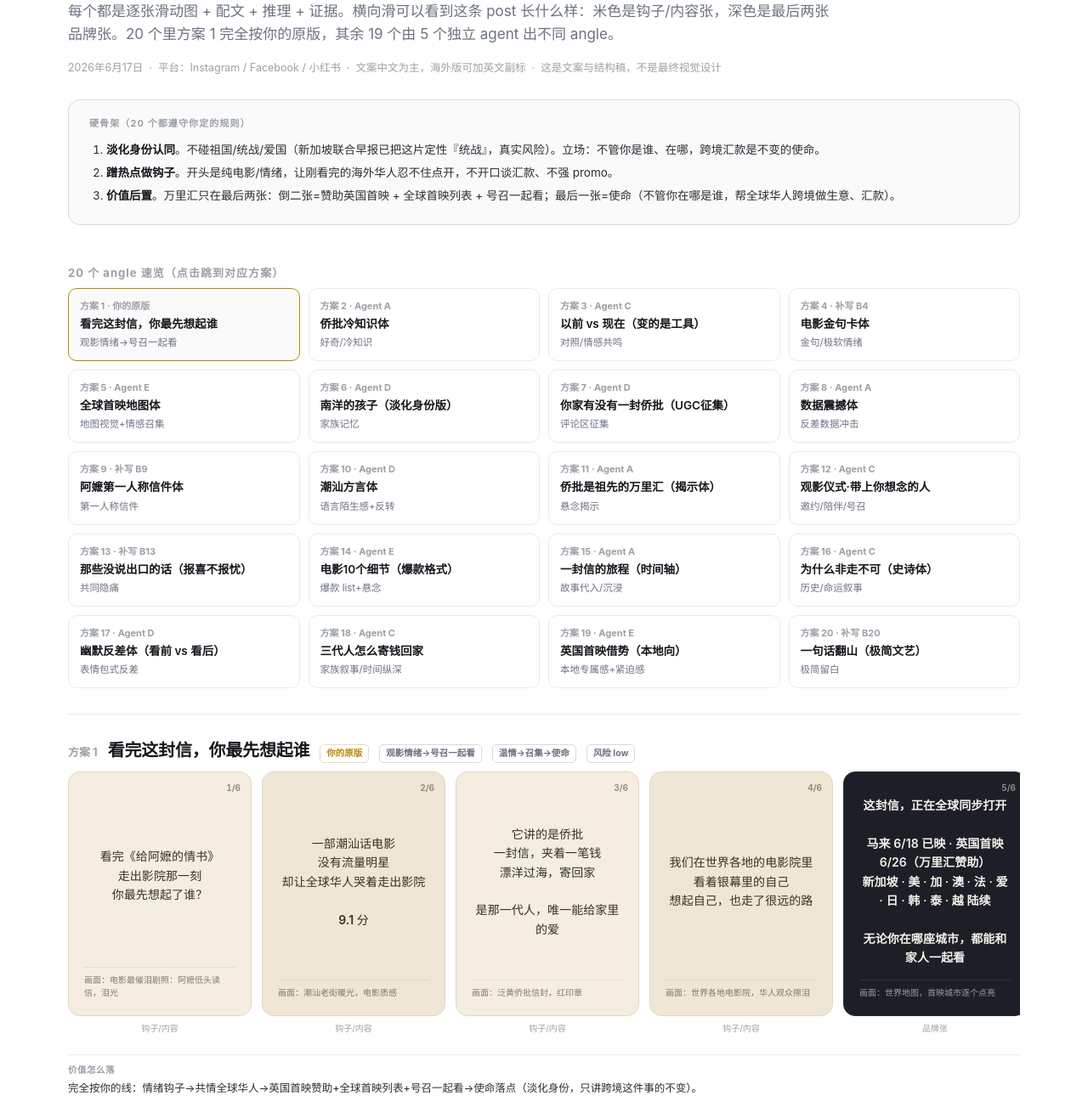
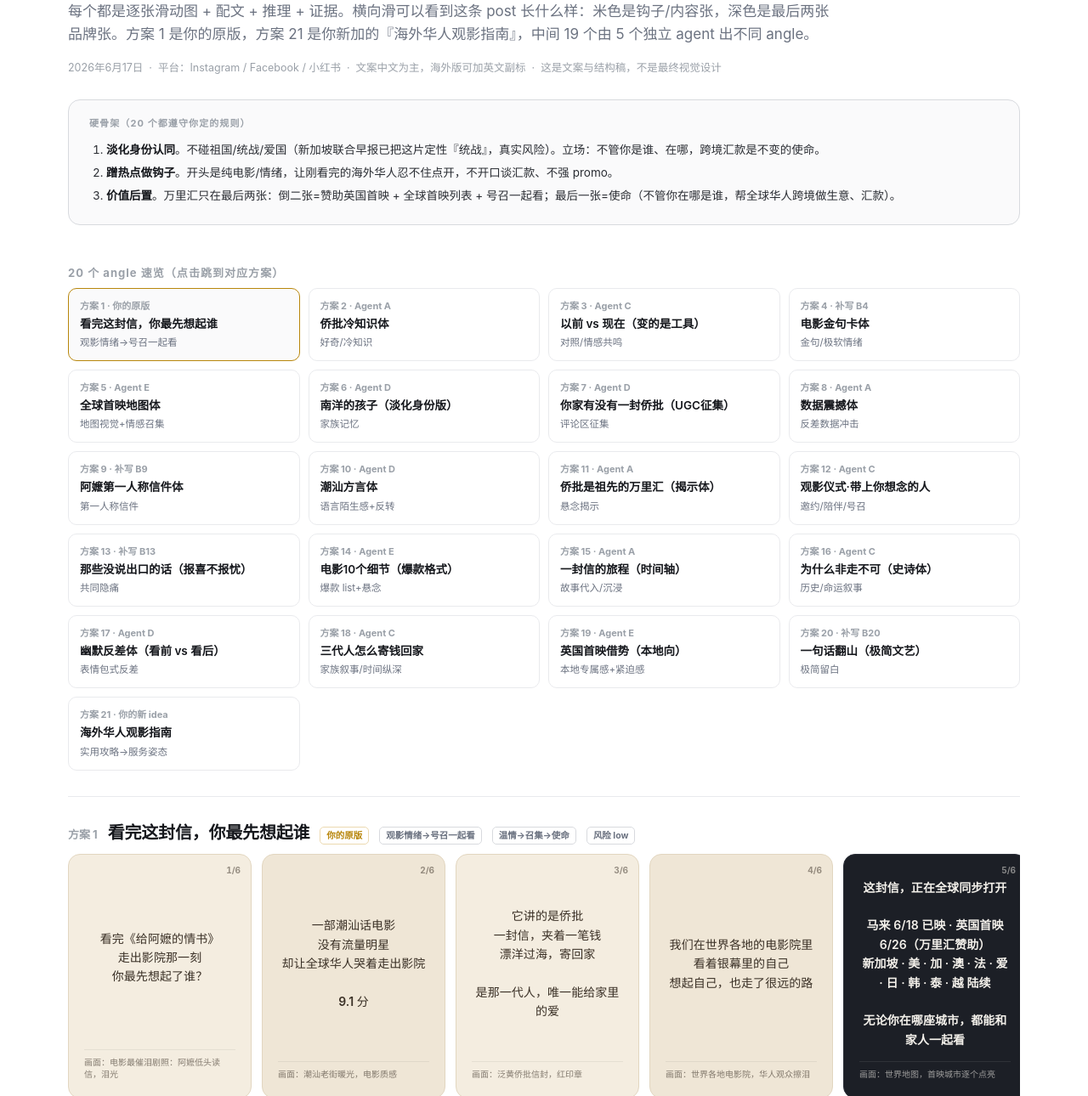
Before and after one commit to socialworldfirst/ama-rednote-research, a plain HTML site: page carousels.html in a window 1280 px wide. Shown: the part 145-1435 px from the top of the page at 85% size. Drawn offline with Linux system fonts and the light colour scheme.

Commit message:
加方案21 海外华人观影指南（你的新 idea，服务姿态落点）

```diff
--- a/carousels.html
+++ b/carousels.html
@@ -76,8 +76,8 @@ details.cap .capbody{margin-top:8px;font-size:12.5px;color:#2a2d33;line-height:1
 <div class="wrap">
 
 <p class="eyebrow">万里汇（WorldFirst） · 品牌账号 carousel 方案 · <a href="./">研究首页</a> · <a href="./overseas.html">海外受众</a> · <a href="./evidence.html">证据核查</a></p>
-<h1>20 个 carousel 方案：蹭《给阿嬷的情书》，海内外同发</h1>
-<p class="sub">每个都是逐张滑动图 + 配文 + 推理 + 证据。横向滑可以看到这条 post 长什么样：米色是钩子/内容张，深色是最后两张品牌张。20 个里方案 1 完全按你的原版，其余 19 个由 5 个独立 agent 出不同 angle。</p>
+<h1>21 个 carousel 方案：蹭《给阿嬷的情书》，海内外同发</h1>
+<p class="sub">每个都是逐张滑动图 + 配文 + 推理 + 证据。横向滑可以看到这条 post 长什么样：米色是钩子/内容张，深色是最后两张品牌张。方案 1 是你的原版，方案 21 是你新加的『海外华人观影指南』，中间 19 个由 5 个独立 agent 出不同 angle。</p>
 <div class="stamp">2026年6月17日 &nbsp;&middot;&nbsp; 平台：Instagram / Facebook / 小红书 &nbsp;&middot;&nbsp; 文案中文为主，海外版可加英文副标 &nbsp;&middot;&nbsp; 这是文案与结构稿，不是最终视觉设计</div>
 
 <div class="spine">
--- a/carousels_data.js
+++ b/carousels_data.js
@@ -310,5 +310,21 @@ window.DECK = [
  why:"极简留白美学是 IG 的强项，每张一两行字、大量留白，每张都可单独截图传播；文艺调性与电影气质契合。",
  ev:"侨批=把爱跨海送达；用户自发『变的是工具，不变的是寄钱养家、信义为本的根』。",
  fit:"IG 极简美学最强，适合做封面卡和 Reels 封面；小红书文艺向；FB 一般。",
- cap:"有些爱，要翻山越海，才说得出口。\n\n一百年前，他们用一封侨批。这一次，换我们，替你跨过那片海。\n\n《给阿嬷的情书》全球上映，万里汇赞助英国首映 6/26。\n\n#给阿嬷的情书 #DearYou #侨批 #海外华人 #WorldFirst万里汇"}
+ cap:"有些爱，要翻山越海，才说得出口。\n\n一百年前，他们用一封侨批。这一次，换我们，替你跨过那片海。\n\n《给阿嬷的情书》全球上映，万里汇赞助英国首映 6/26。\n\n#给阿嬷的情书 #DearYou #侨批 #海外华人 #WorldFirst万里汇"},
+
+{n:21, g:"你的新 idea", angle:"海外华人观影指南", hook:"实用攻略→服务姿态", tone:"实用亲切→服务", risk:"low",
+ slides:[
+ {v:"电影海报 + 攻略风排版，地图/日历图标，封面字大", c:"《给阿嬷的情书》\n海外华人观影指南 📍\n\n你，看了吗？"},
+ {v:"评分卡片风，9.1 大字", c:"先说结论：\n这部 9.1 分的潮汕话电影\n值得你专门去看一次\n（记得带够纸巾）"},
+ {v:"日历/地图信息卡，各地档期清单", c:"几时看？\n马来 6/18 已映 · 新加坡 同期\n英国首映 6/26\n美·加·澳·法·爱·日·韩·泰·越 陆续"},
+ {v:"两个手机对话框，约家人看电影", c:"怎么看更有感觉？\n带上一个你想念的人\n不在同城也行——\n约同一天，各自看，看完打个电话"},
+ {v:"泛黄侨批小图，词条风", c:"看之前先懂一个词：\n侨批 = 海外华人寄回家的『信 + 钱』\n懂了它，你会哭得更明白"},
+ {v:"画面从影院转到日常海外生活场景", c:"看完你会发现：\n身处海外，要操心的\n从来不只是一张电影票"},
+ {v:"万里汇 x 电影，温和服务感，非硬广", c:"万里汇赞助了这部电影的英国首映（6/26）\n也想陪在海外的你\n把另一些事，一起搞定"},
+ {v:"万里汇 logo，净底", c:"除了电影，别忘了——\n身处海外，做生意、收款、把钱寄回家\n也可以用万里汇\n不管你在哪，是谁"}],
+ land:"用『观影指南』的服务姿态开场，最后把它延伸到『身处海外的实用伙伴』，落你的原句：除了电影，别忘了身处海外也可以用万里汇。",
+ why:"『在哪看/几时看』是海外华人真实搜索需求（研究里新加坡用户、FB 潮汕群组都在自发问档期）；攻略/指南是小红书高收藏的原生格式；从『帮你看电影』的服务姿态延伸到『帮你搞定海外生活』，和万里汇产品属性最贴，几乎不碰身份。",
+ ev:"新加坡 agent：SG 用户核心议题之一是『电影何时上映』；潮汕华人 FB 群组自发呼吁『希望南洋会上映』；英美痛点=跨境收款；攻略型内容小红书高收藏。",
+ fit:"小红书最强（攻略/指南是平台原生高收藏格式，可置顶评论维护各地场次）；IG/FB 做信息卡 + Stories 档期倒计时。",
+ cap:"《给阿嬷的情书》海外华人观影指南 📍 你看了吗？\n\n先说结论：这部 9.1 分的潮汕话电影，值得专门去看一次。\n几时看：马来 6/18 已映，新加坡同期，英国首映 6/26，美/加/澳/法/爱/日/韩/泰/越 陆续。\n怎么看更有感觉：带一个你想念的人，不在同城也行，约同一天各自看，看完打个电话。\n看之前先懂一个词——侨批，海外华人寄回家的『信+钱』。\n\n万里汇赞助了英国首映 6/26。除了电影，别忘了：身处海外，做生意、收款、把钱寄回家，也可以用万里汇。不管你在哪，是谁。\n\n#给阿嬷的情书 #DearYou #观影指南 #海外华人 #WorldFirst万里汇 #跨境汇款"}
 ];
```
